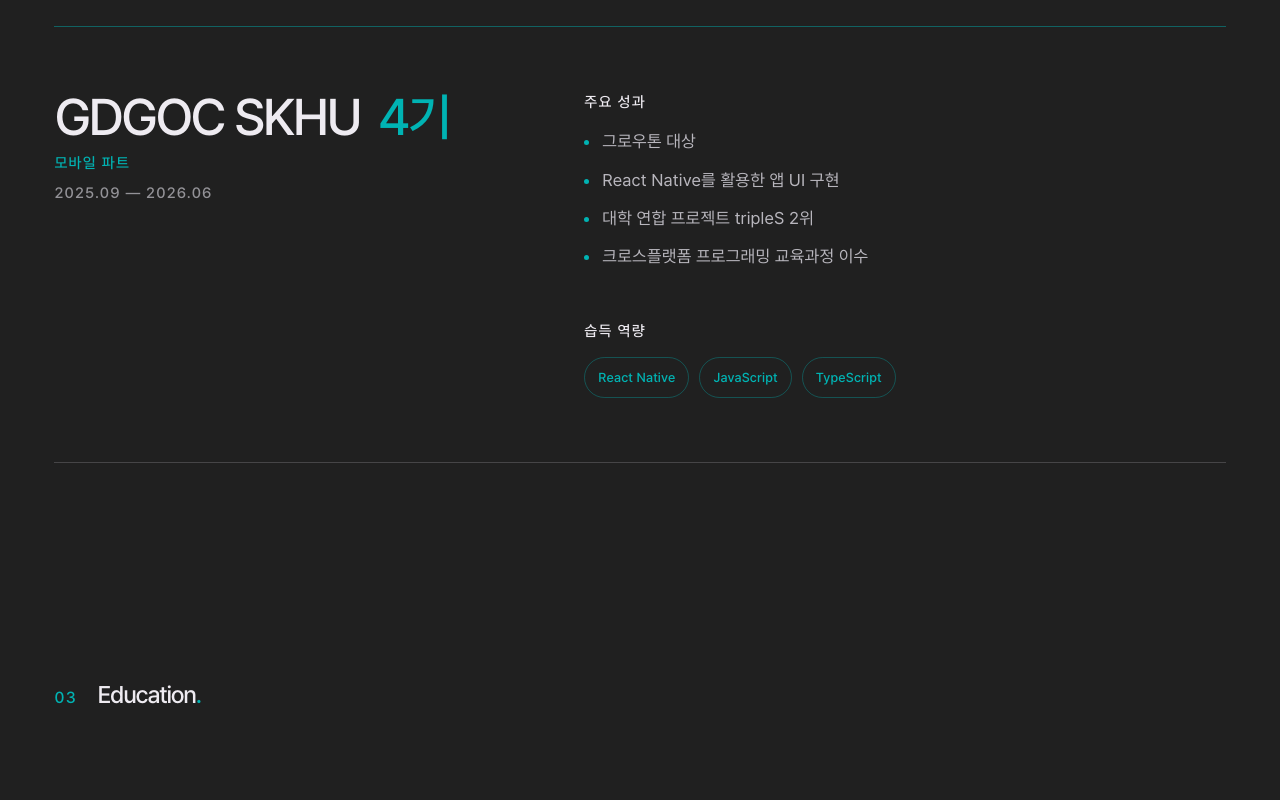
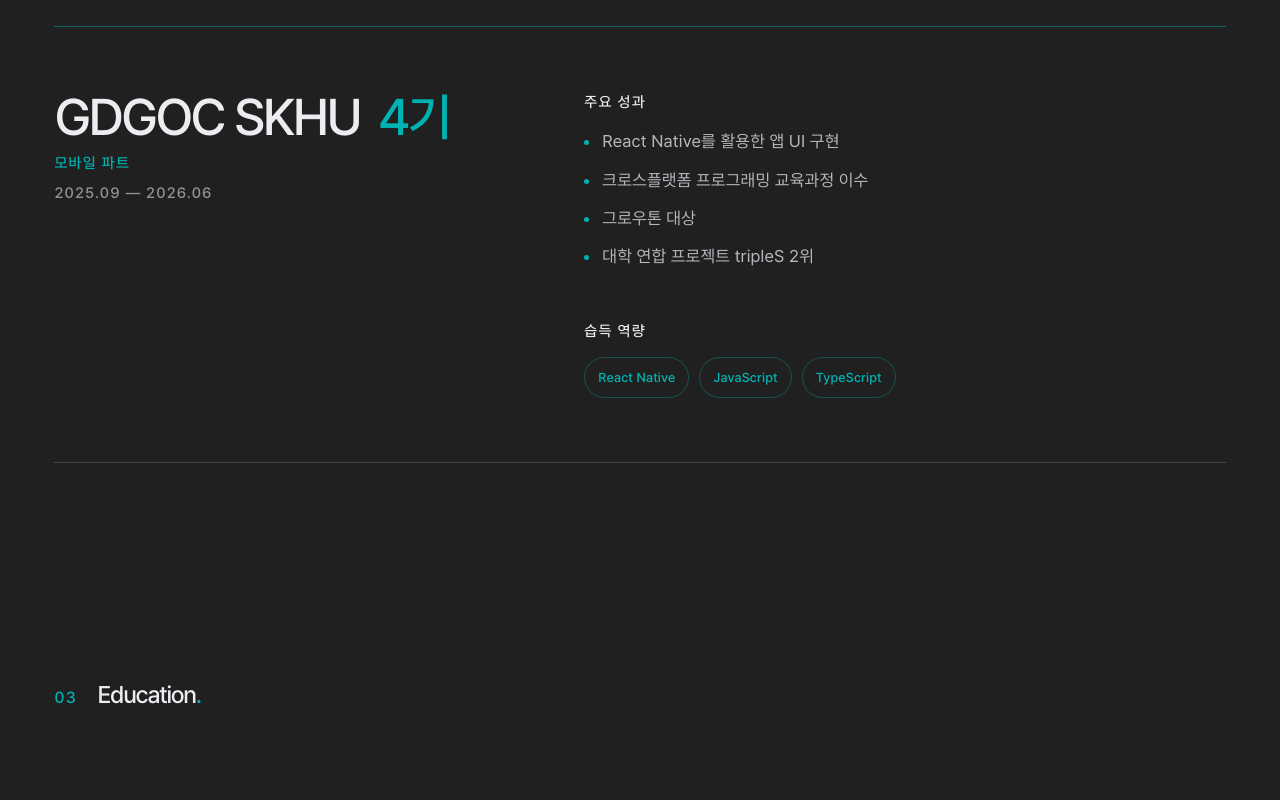
Before and after one commit to ujini7833-droid/yujin-portfolio, a React (Vite) app: page / in a window 1280 px wide. Shown: the part 1840-2640 px from the top of the page. Built offline with nearby package versions, Linux system fonts and the light colour scheme.

Commit message:
feat: 디테일 수정 (#15)

```diff
--- a/src/components/Connect.css
+++ b/src/components/Connect.css
@@ -51,7 +51,7 @@
   font-size: clamp(24px, 2.8vw, 40px);
   font-weight: 400;
   letter-spacing: -.07em;
-  line-height: 1.4;
+  line-height: 1.55;
 }
 
 .connect-links {
--- a/src/components/Experience.jsx
+++ b/src/components/Experience.jsx
@@ -2,10 +2,10 @@
 
 function Experience() {
     const achievements = [
+        'React Native를 활용한 앱 UI 구현',
+        '크로스플랫폼 프로그래밍 교육과정 이수',
         '그로우톤 대상',
-        'React Native를 활용한 앱 UI 구현',
         '대학 연합 프로젝트 tripleS 2위',
-        '크로스플랫폼 프로그래밍 교육과정 이수',
     ]
 
     const skills = ['React Native', 'JavaScript', 'TypeScript']
```
